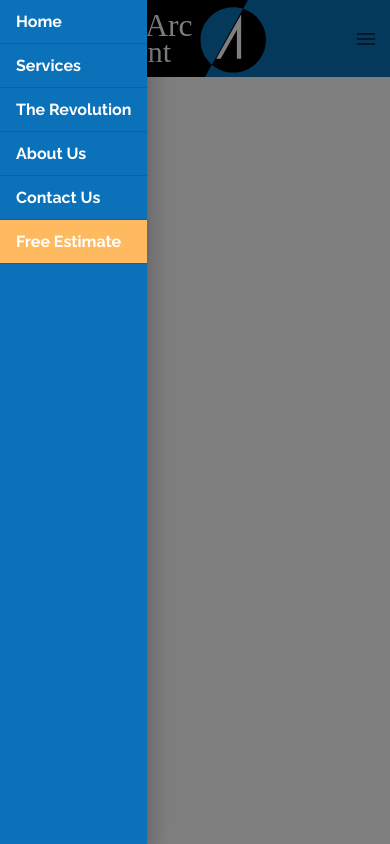
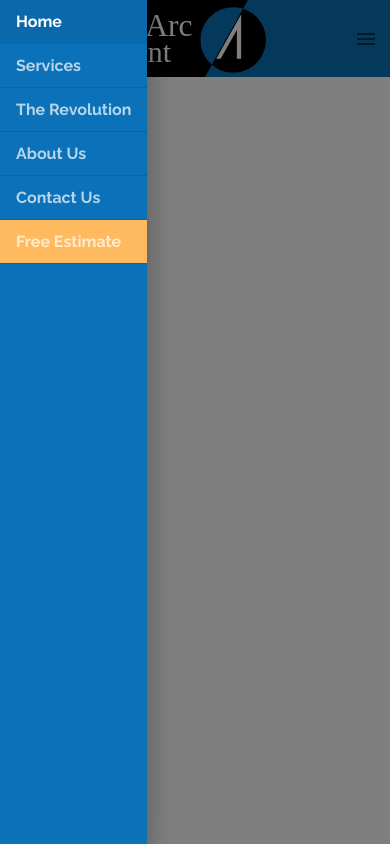
Before and after one commit to toshi-c-udemy/MaterialUIandReactJS-ArcDevelopment, a React (Create React App) app: page / in a window 390 px wide. Both pictures are taken after a click on the button 366 px from the left and 38 px from the top of the page. Built offline with nearby package versions, Linux system fonts and the light colour scheme.

Commit message:
【セクション3】47. Using Lists - Selection
On branch MaterialUIandReactJS/Section3-MenusAndResponsiveDesign
Changes to be committed:
	modified:   src/components/ui/Header.js

```diff
--- a/src/components/ui/Header.js
+++ b/src/components/ui/Header.js
@@ -99,9 +99,13 @@ const useStyles = makeStyles((theme) => ({
   drawerItem: {
     ...theme.typography.tab,
     color: 'white',
+    opacity: 0.7,
   },
   drawerItemEstimate: {
     backgroundColor: theme.palette.common.orange,
+  },
+  drawerItemSelected: {
+    opacity: 1,
   },
 }));
 
@@ -285,64 +289,124 @@ export default function Header(props) {
         classes={{ paper: classes.drawer }}
       >
         <List disablePadding>
-          <ListItem onClick={() => setOpenDrawer(false)} divider button component={Link} to='/'>
-            <ListItemText className={classes.drawerItem} disableTypography>
+          <ListItem
+            onClick={() => {
+              setOpenDrawer(false);
+              setValue(0);
+            }}
+            divider
+            button
+            component={Link}
+            to='/'
+            selected={value === 0}
+          >
+            <ListItemText
+              className={
+                value === 0 ? [classes.drawerItem, classes.drawerItemSelected] : classes.drawerItem
+              }
+              disableTypography
+            >
               Home
             </ListItemText>
           </ListItem>
           <ListItem
-            onClick={() => setOpenDrawer(false)}
+            onClick={() => {
+              setOpenDrawer(false);
+              setValue(1);
+            }}
             divider
             button
             component={Link}
             to='/services'
+            selected={value === 1}
           >
-            <ListItemText className={classes.drawerItem} disableTypography>
+            <ListItemText
+              className={
+                value === 1 ? [classes.drawerItem, classes.drawerItemSelected] : classes.drawerItem
+              }
+              disableTypography
+            >
               Services
             </ListItemText>
           </ListItem>
           <ListItem
-            onClick={() => setOpenDrawer(false)}
+            onClick={() => {
+              setOpenDrawer(false);
+              setValue(2);
+            }}
             divider
             button
             component={Link}
             to='/revolution'
+            selected={value === 2}
           >
-            <ListItemText className={classes.drawerItem} disableTypography>
+            <ListItemText
+              className={
+                value === 2 ? [classes.drawerItem, classes.drawerItemSelected] : classes.drawerItem
+              }
+              disableTypography
+            >
               The Revolution
             </ListItemText>
           </ListItem>
           <ListItem
-            onClick={() => setOpenDrawer(false)}
+            onClick={() => {
+              setOpenDrawer(false);
+              setValue(3);
+            }}
             divider
             button
             component={Link}
             to='/about'
+            selected={value === 3}
           >
-            <ListItemText className={classes.drawerItem} disableTypography>
+            <ListItemText
+              className={
+                value === 3 ? [classes.drawerItem, classes.drawerItemSelected] : classes.drawerItem
+              }
+              disableTypography
+            >
               About Us
             </ListItemText>
           </ListItem>
           <ListItem
-            onClick={() => setOpenDrawer(false)}
+            onClick={() => {
+              setOpenDrawer(false);
+              setValue(4);
+            }}
             divider
             button
             component={Link}
             to='/contact'
+            selected={value === 4}
           >
-            <ListItemText className={classes.drawerItem} disableTypography>
+            <ListItemText
+              className={
+                value === 4 ? [classes.drawerItem, classes.drawerItemSelected] : classes.drawerItem
+              }
+              disableTypography
+            >
               Contact Us
             </ListItemText>
           </ListItem>
           <ListItem
-            onClick={() => setOpenDrawer(false)}
+            onClick={() => {
+              setOpenDrawer(false);
+              setValue(5);
+            }}
             divider
             button
             component={Link}
             className={classes.drawerItemEstimate}
             to='/estimate'
+            selected={value === 5}
           >
-            <ListItemText className={classes.drawerItem} disableTypography>
+            <ListItemText
+              className={
+                value === 5 ? [classes.drawerItem, classes.drawerItemSelected] : classes.drawerItem
+              }
+              disableTypography
+            >
               Free Estimate
             </ListItemText>
           </ListItem>
```
